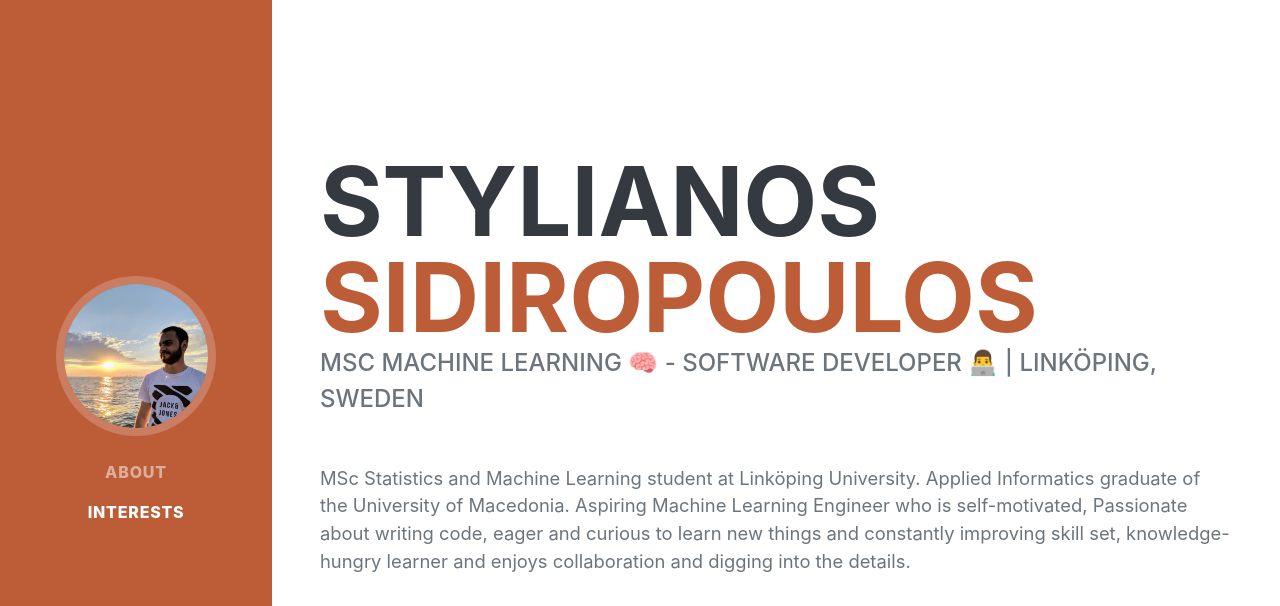
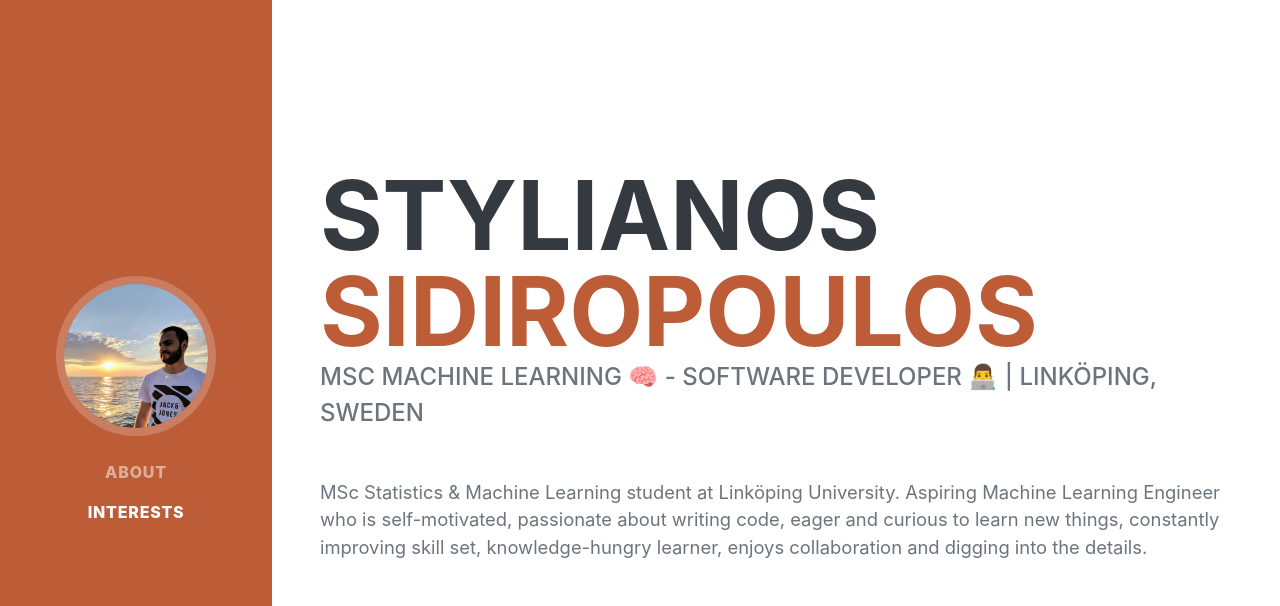
Before and after one commit to steliossid/steliossid.github.io, a plain HTML site: page index.html in a window 1280 px wide. Shown: the top 606 px of the page. Drawn offline with nearby package versions, Linux system fonts and the light colour scheme; a web font is replaced by a local one.

Commit message:
Update index.html

```diff
--- a/index.html
+++ b/index.html
@@ -42,7 +42,7 @@
                     <div class="subheading mb-5">
                         MSc Machine Learning 🧠 - Software Developer 👨‍💻 | Linköping, Sweden
                     </div>
-                    <p class="lead mb-5">MSc Statistics and Machine Learning student at Linköping University. Applied Informatics graduate of the University of Macedonia. Aspiring Machine Learning Engineer who is self-motivated, Passionate about writing code, eager and curious to learn new things and constantly improving skill set, knowledge-hungry learner and enjoys collaboration and digging into the details.</p>
+                    <p class="lead mb-5">MSc Statistics & Machine Learning student at Linköping University. Aspiring Machine Learning Engineer who is self-motivated, passionate about writing code, eager and curious to learn new things, constantly improving skill set, knowledge-hungry learner, enjoys collaboration and digging into the details.</p>
                     <div class="social-icons">
                         <a href="https://www.linkedin.com/in/steliossid/" target="_blank">
 						<i class="fab fa-linkedin-in"></i>
```
